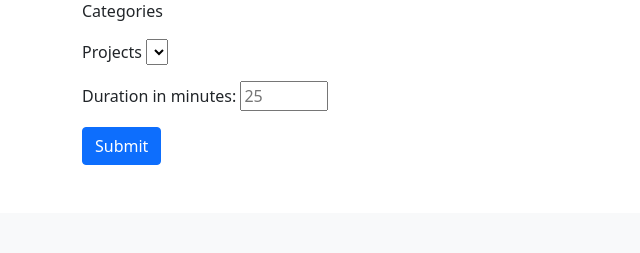
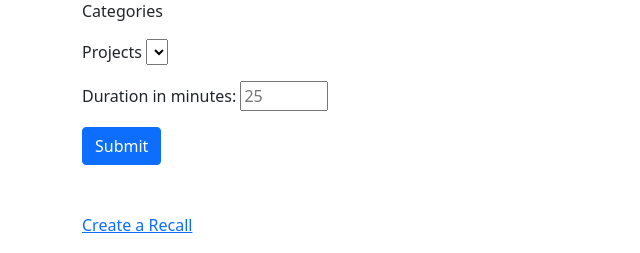
Before and after one commit to JonathanElejalde/pomodoro-web-app, a Python web app: template templates/general_pages/pomodoro.html in a window 1280 px wide. Shown: the part 872-1125 px from the top of the page, without its empty margins (0-640 px from the left). Before the commit the page ends 1037 px from the top, so only its background shows below. Run offline with Jinja, Linux system fonts and the light colour scheme; the template is opened without the code that fills it, so the values that code supplies are empty; some libraries are stand-ins or nearby versions.

Commit message:
Add link to create recall

```diff
--- a/templates/general_pages/pomodoro.html
+++ b/templates/general_pages/pomodoro.html
@@ -67,5 +67,9 @@
 
     <div id="placeholder"></div>
 
+    <div class="mb-3">
+      <a href="recalls/create_recall" target="_blank" rel="noopener noreferrer">Create a Recall</a>
+    </div>
+
   </div>
 {% endblock %}
```
Also changed, not shown: routers/pomodoros.py (+5 -2 lines).
